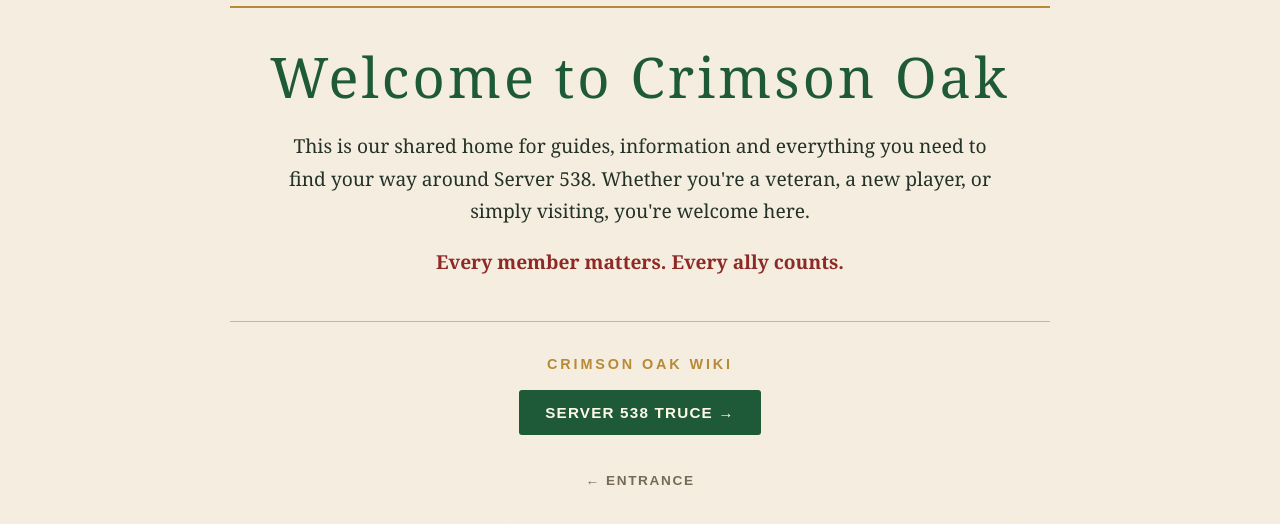
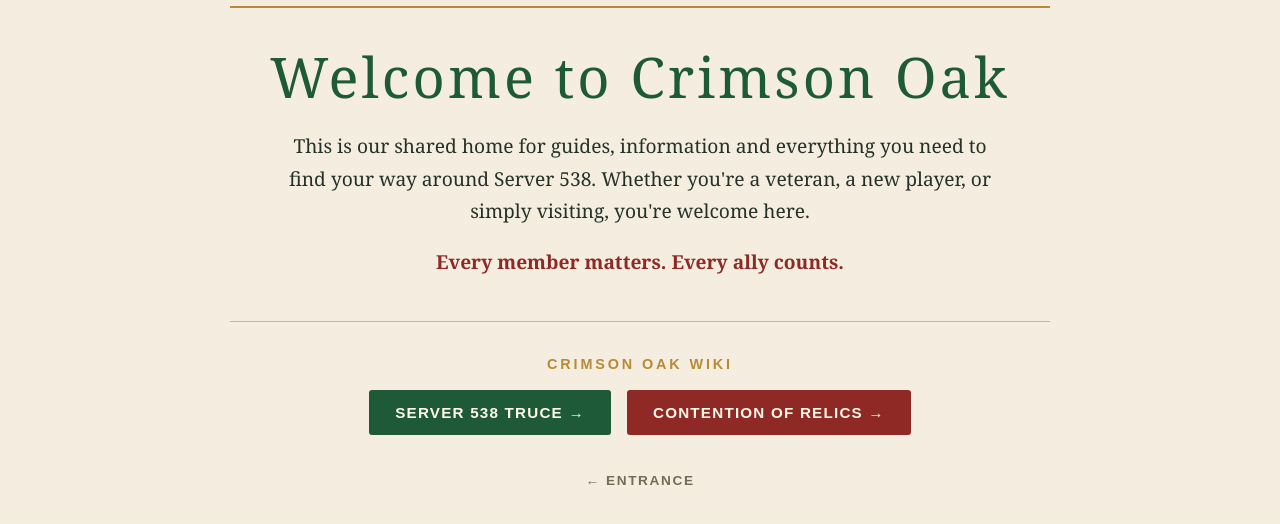
Before and after one commit to cptruzty/crimson-oak-wiki, a plain HTML site: page wiki.html in a window 1280 px wide. Shown: the part 866-1390 px from the top of the page. Drawn offline with Linux system fonts and the light colour scheme.

Commit message:
Add Contention of Relics to wiki lobby

```diff
--- a/wiki.html
+++ b/wiki.html
@@ -103,6 +103,7 @@
     <section class="lobby" aria-label="Crimson Oak wiki lobby">
       <div class="lobby-title">Crimson Oak Wiki</div>
       <a href="truce.html" style="display:inline-block;margin-top:18px;padding:14px 26px;background:#1f5a38;color:#fff8e8;text-decoration:none;font:700 .95rem Arial,sans-serif;letter-spacing:.08em;text-transform:uppercase;border-radius:3px;">Server 538 Truce &rarr;</a>
+      <a href="cor.html" style="display:inline-block;margin:18px 0 0 12px;padding:14px 26px;background:#8f2926;color:#fff8e8;text-decoration:none;font:700 .95rem Arial,sans-serif;letter-spacing:.08em;text-transform:uppercase;border-radius:3px;">Contention of Relics &rarr;</a>
     </section>
 
     <a class="back" href="index.html">&larr; Entrance</a>
```
